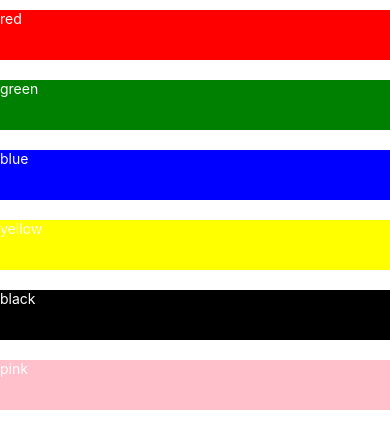
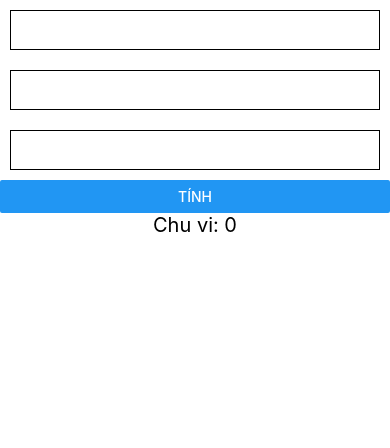
Before and after one commit to slade77777/reactNative12TS, a React Native app: screen / in a window 390 px wide. Shown: the top 448 px of the page. Built offline with nearby package versions, Linux system fonts and the light colour scheme.

Commit message:
calculate perimeter

```diff
--- a/App.tsx
+++ b/App.tsx
@@ -18,94 +18,33 @@ import {
   StatusBar,
   StyleSheet,
   Text,
+  TextInput,
   useColorScheme,
   View,
 } from 'react-native';
 
-import {
-  Colors,
-  DebugInstructions,
-  Header,
-  LearnMoreLinks,
-  ReloadInstructions,
-} from 'react-native/Libraries/NewAppScreen';
-import Product from './src/components/Product';
-import ListProduct from './src/components/ListProduct';
-import ColorView from './src/components/ColorView';
-
-// const data = [
-//   {
-//     name: 'tai nghe',
-//     content: '172k san pham',
-//     imageUrl:
-//       'https://cdn.pixabay.com/photo/2015/12/01/20/28/road-1072823__340.jpg',
-//   },
-//   {
-//     name: 'quan ao',
-//     content: '50k san pham',
-//     imageUrl:
-//       'https://cdn.pixabay.com/photo/2015/12/01/20/28/road-1072823__340.jpg',
-//   },
-//   {
-//     name: 'may tinh',
-//     content: '20k san pham',
-//     imageUrl:
-//       'https://cdn.pixabay.com/photo/2015/12/01/20/28/road-1072823__340.jpg',
-//   },
-//   {
-//     name: '123',
-//     content: '500k san pham',
-//     imageUrl:
-//       'https://cdn.pixabay.com/photo/2015/12/01/20/28/road-1072823__340.jpg',
-//   },
-// ];
-
-const colorList = [
-  {
-    backgroundColor: 'red',
-    text: 'red',
-  },
-  {
-    backgroundColor: 'green',
-    text: 'green',
-  },
-  {
-    backgroundColor: 'blue',
-    text: 'blue',
-  },
-  {
-    backgroundColor: 'yellow',
-    text: 'yellow',
-  },
-  {
-    backgroundColor: 'black',
-    text: 'black',
-  },
-  {
-    backgroundColor: 'pink',
-    text: 'pink',
-  },
-];
+import CustomTextInput from './src/components/CustomTextInput';
 
 const App = () => {
-  const [backgroundStyle, setBackgroundColor] = useState('white');
+  const [edge1, setEdge1] = useState('');
+  const [edge2, setEdge2] = useState('');
+  const [edge3, setEdge3] = useState('');
+  const [perimeter, setPerimeter] = useState(0);
 
-  function changeColorBackground(backgroundColor: string) {
-    setBackgroundColor(backgroundColor);
+  function calculate() {
+    const total = +edge1 + +edge2 + +edge3;
+    setPerimeter(total);
   }
 
   return (
-    <SafeAreaView style={{backgroundColor: backgroundStyle, flex: 1}}>
-      <FlatList
-        data={colorList}
-        renderItem={({item}) => (
-          <ColorView
-            changeColorBackground={changeColorBackground}
-            backgroundColor={item.backgroundColor}
-            text={item.text}
-          />
-        )}
-      />
+    <SafeAreaView style={{backgroundColor: 'white', flex: 1}}>
+      <CustomTextInput onChangeEdge={setEdge1} />
+      <CustomTextInput onChangeEdge={setEdge2} />
+      <CustomTextInput onChangeEdge={setEdge3} />
+      <Button title={'Tính'} onPress={calculate} />
+      <Text style={{textAlign: 'center', fontSize: 20}}>
+        Chu vi: {perimeter}
+      </Text>
     </SafeAreaView>
   );
 };
--- /dev/null
+++ b/src/components/CustomTextInput.tsx
@@ -0,0 +1,18 @@
+import React, {FC} from 'react';
+import {TextInput} from 'react-native';
+
+const CustomTextInput: FC<{onChangeEdge: (val: string) => void}> = ({
+  onChangeEdge,
+}) => {
+  return (
+    <TextInput
+      onChangeText={text => {
+        onChangeEdge(text);
+      }}
+      style={{borderWidth: 1, padding: 5, height: 40, margin: 10}}
+      keyboardType="numeric"
+    />
+  );
+};
+
+export default CustomTextInput;
```
